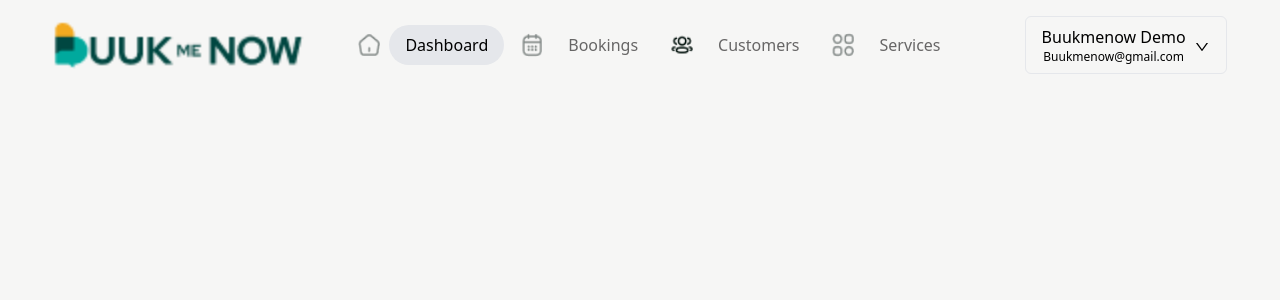
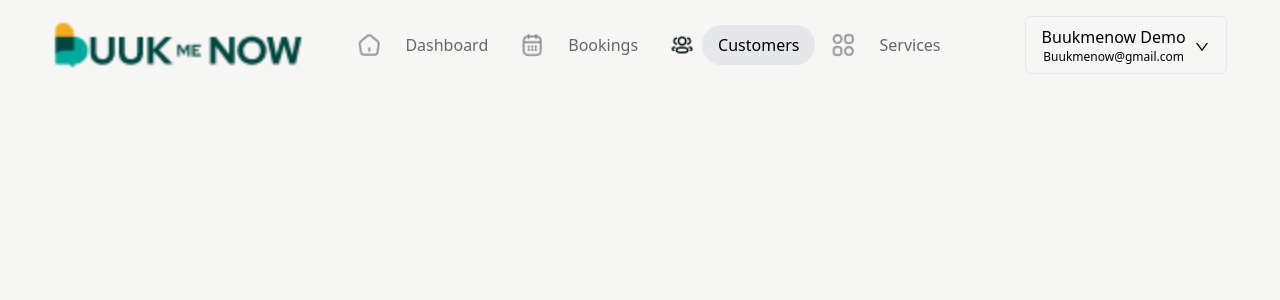
Before and after one commit to GodsentMichael/buuk-me-now, a React (Vite) app in the folder frontend/: page / in a window 1280 px wide. Shown: the top 300 px of the page. Built offline with nearby package versions, Linux system fonts and the light colour scheme.

Commit message:
update: customers as the aactive ttab

```diff
--- a/frontend/src/components/Layout/Header.jsx
+++ b/frontend/src/components/Layout/Header.jsx
@@ -4,7 +4,7 @@ import styles from "../../styles/styles";
 import { Link } from "react-router-dom";
 import Navbar from "../Layout/Navbar";
 
-const Header = ({ activeHeading }) => {
+const Header = ({ active }) => {
   const [dropdownActive, setDropdownActive] = useState(false);
 
   window.addEventListener("scroll", () => {
@@ -28,7 +28,7 @@ const Header = ({ activeHeading }) => {
           </Link>
         </div>
         {/*The navitems */}
-<Navbar active={activeHeading} />
+<Navbar active={3} />
 
 
 <div className="relative">
```
